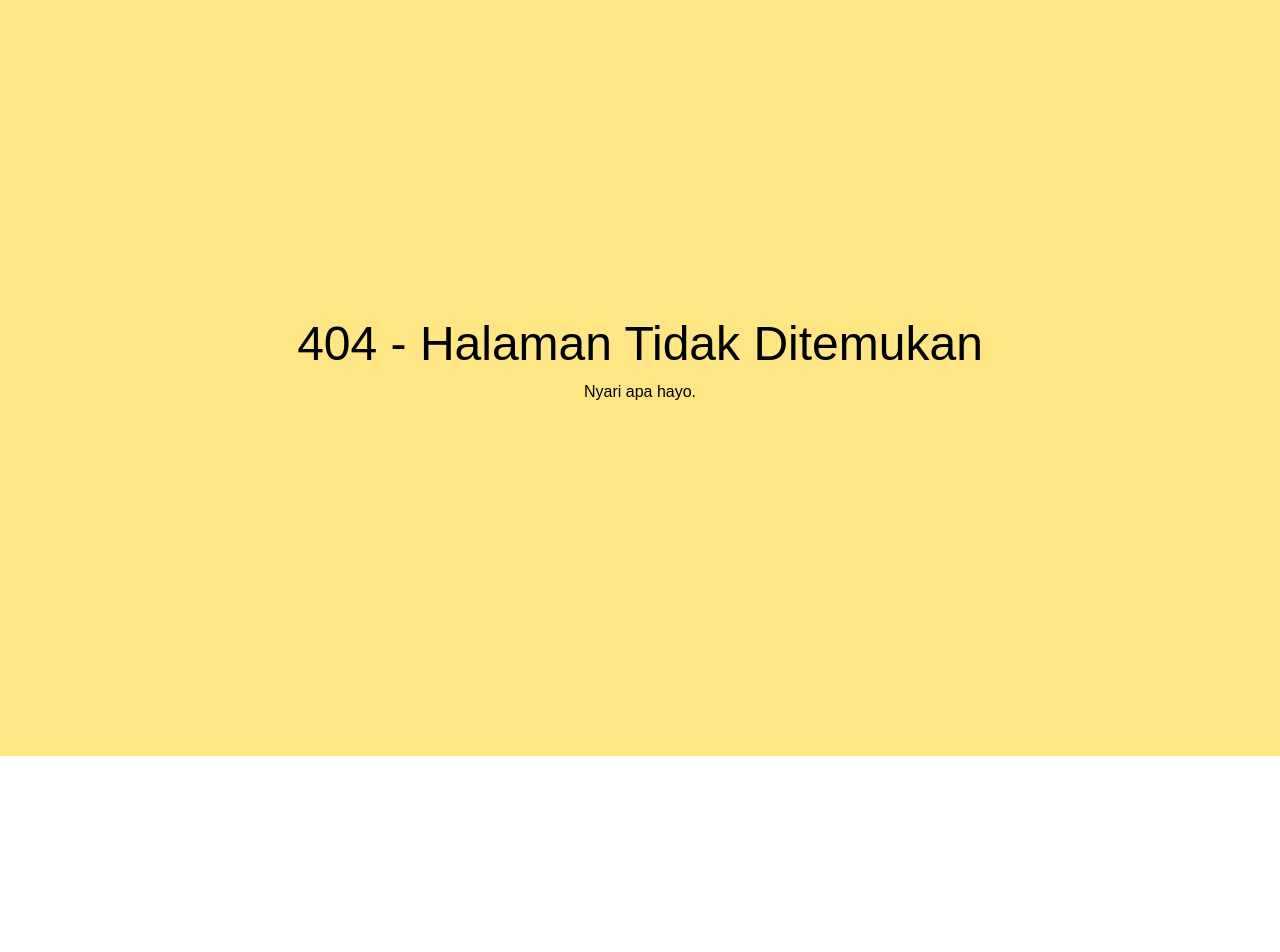
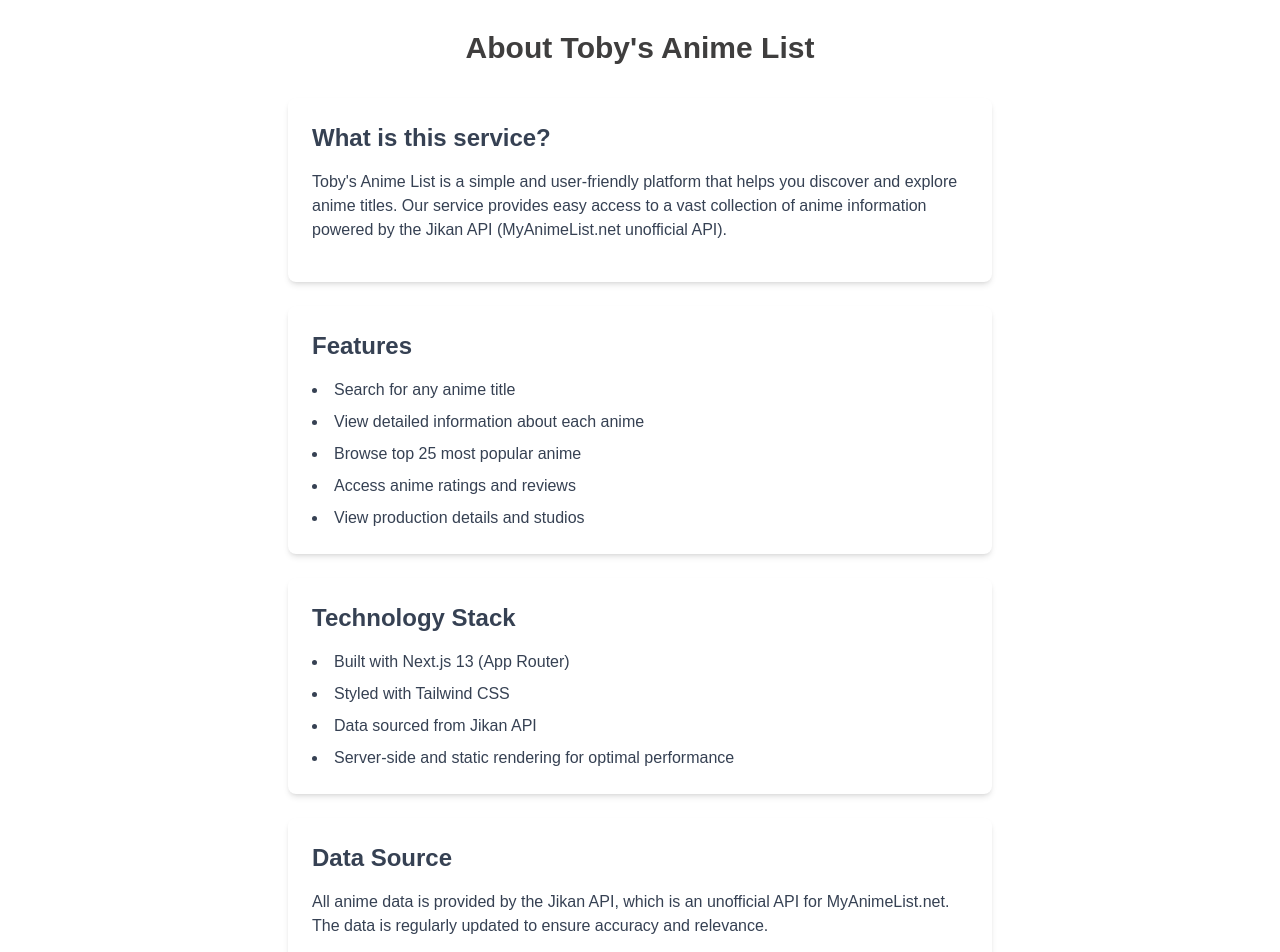
Before and after one commit to revou-fsse-feb25/milestone-3-rifkykurniawanp, a Next.js app: page /about in a window 1280 px wide. Before the commit this address had no page. Shown: the part 140-1092 px from the top of the page. Before the commit the page ends 896 px from the top, so only its background shows below. Built offline with nearby package versions, Linux system fonts and the light colour scheme.

Commit message:
about: add about page

```diff
--- /dev/null
+++ b/src/app/about/page.js
@@ -0,0 +1,61 @@
+const AboutPage = () => {
+  return (
+    <div className="min-h-screen">
+      {/* <Navigation /> */}
+      <div className="max-w-3xl mx-auto p-8">
+        <div className="mb-8 border-b-2 pb-2">
+          {/* <BackButton /> */}
+        </div>
+        <h1 className="text-3xl font-bold text-center mb-8">
+          About Toby's Anime List
+        </h1>
+
+        <div className="space-y-6 text-gray-700 dark:text-gray-300">
+          <section className="bg-white dark:bg-gray-800 p-6 rounded-lg shadow-md">
+            <h2 className="text-2xl font-semibold mb-4">
+              What is this service?
+            </h2>
+            <p className="mb-4">
+              Toby's Anime List is a simple and user-friendly platform that
+              helps you discover and explore anime titles. Our service provides
+              easy access to a vast collection of anime information powered by
+              the Jikan API (MyAnimeList.net unofficial API).
+            </p>
+          </section>
+
+          <section className="bg-white dark:bg-gray-800 p-6 rounded-lg shadow-md">
+            <h2 className="text-2xl font-semibold mb-4">Features</h2>
+            <ul className="list-disc list-inside space-y-2">
+              <li>Search for any anime title</li>
+              <li>View detailed information about each anime</li>
+              <li>Browse top 25 most popular anime</li>
+              <li>Access anime ratings and reviews</li>
+              <li>View production details and studios</li>
+            </ul>
+          </section>
+
+          <section className="bg-white dark:bg-gray-800 p-6 rounded-lg shadow-md">
+            <h2 className="text-2xl font-semibold mb-4">Technology Stack</h2>
+            <ul className="list-disc list-inside space-y-2">
+              <li>Built with Next.js 13 (App Router)</li>
+              <li>Styled with Tailwind CSS</li>
+              <li>Data sourced from Jikan API</li>
+              <li>Server-side and static rendering for optimal performance</li>
+            </ul>
+          </section>
+
+          <section className="bg-white dark:bg-gray-800 p-6 rounded-lg shadow-md">
+            <h2 className="text-2xl font-semibold mb-4">Data Source</h2>
+            <p>
+              All anime data is provided by the Jikan API, which is an
+              unofficial API for MyAnimeList.net. The data is regularly updated
+              to ensure accuracy and relevance.
+            </p>
+          </section>
+        </div>
+      </div>
+    </div>
+  );
+};
+
+export default AboutPage;
--- a/src/app/register/page.js
+++ b/src/app/register/page.js
@@ -45,6 +45,7 @@
             <h2 className="text-2xl p-3 flex justify-center">Register</h2>
             {error && <p className="text-red-500 ">{error}</p>}
             <br />
+
             <form className="max-w-md mx-auto bg-pink-300 p-8 rounded-lg shadow-md text-black">
             <div className="relative z-0 w-full mb-5 group">
                 <input type="email" name="floating_email" id="floating_email" className="block py-2.5 px-0 w-full text-sm text-gray-900 bg-transparent border-0 border-b-2 border-gray-300 appearance-none dark:text-white dark:border-gray-600 dark:focus:border-blue-500 focus:outline-none focus:ring-0 focus:border-blue-600 peer" placeholder=" " required />
--- a/src/components/header.js
+++ b/src/components/header.js
@@ -3,6 +3,7 @@
 import Image from "next/image";
 import LoginButton from "../app/login/loginbutton";
 import LogoutButton from "../app/login/logoutbutton";
+import AboutPage from "@/app/about/page";
 
 
 const Header = () => {
@@ -18,6 +19,8 @@
         </div>
 
        <div className="flex gap-2">
+
+            <Link href={"/about"} className="bg-blue-500 text-white px-4 py-2 rounded hover:bg-blue-600">About</Link>
             <LoginButton />
             <LogoutButton />
 
```
